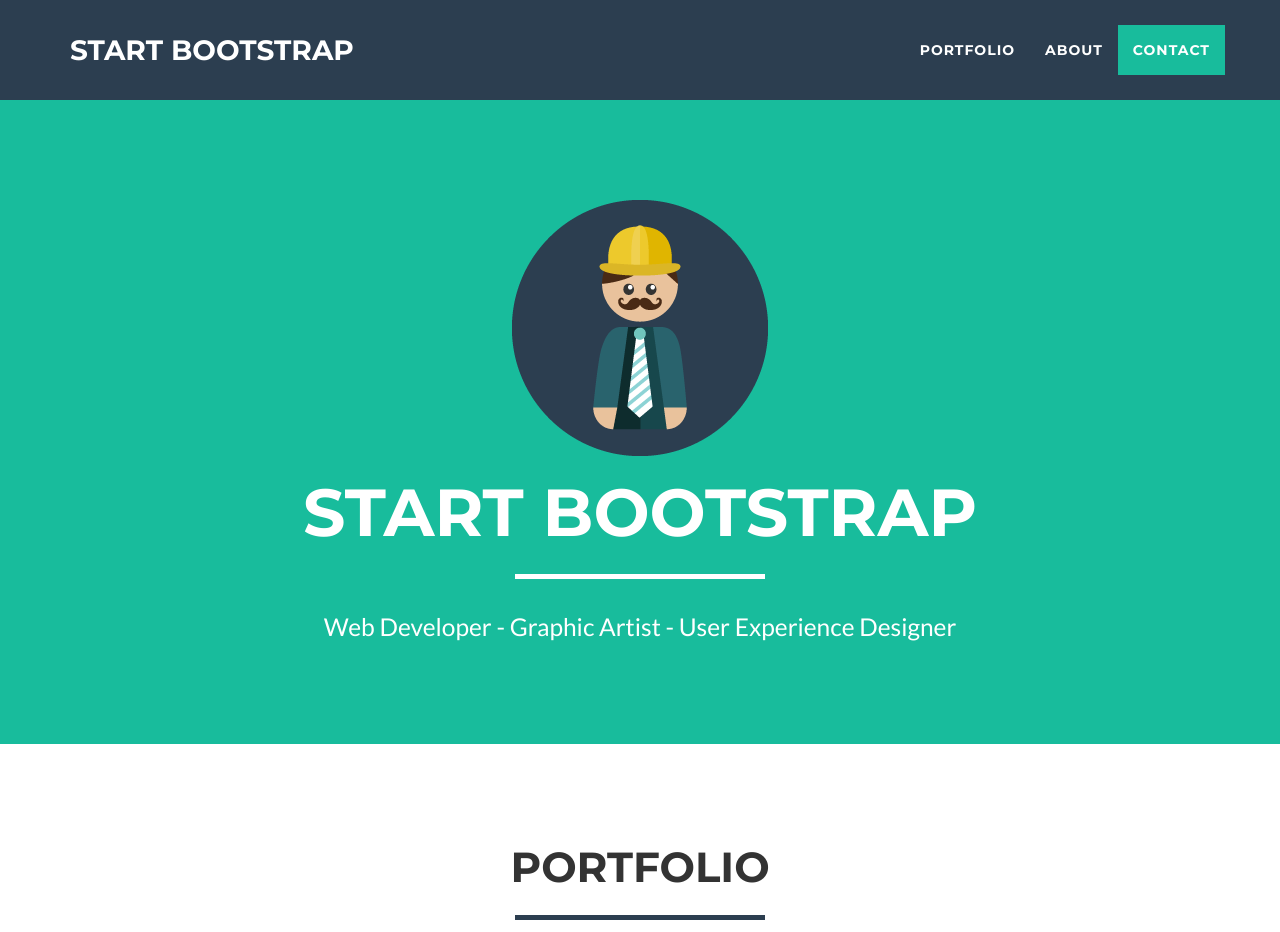
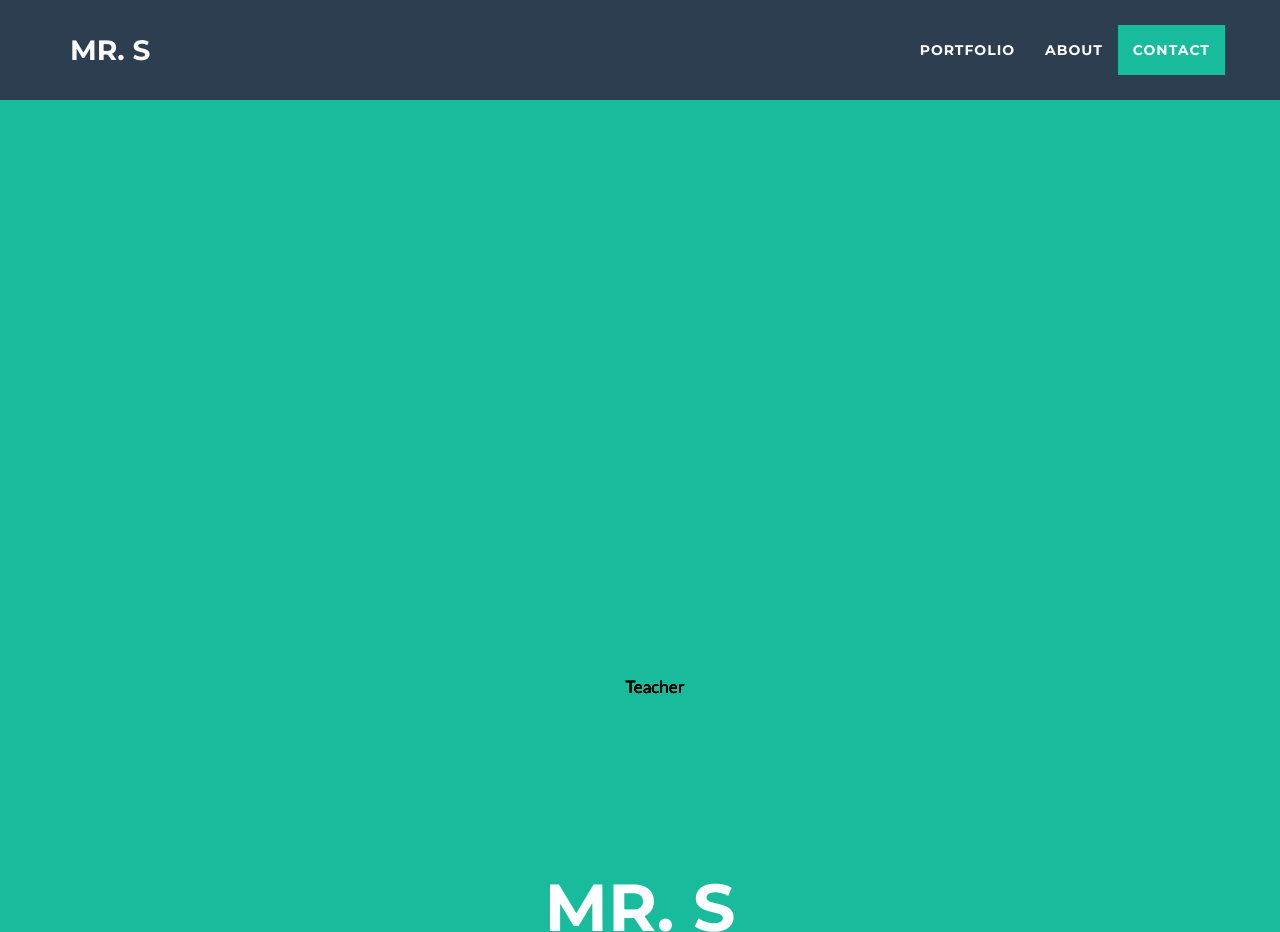
Before and after one commit to j845766/j845766.github.io, a website: page index.html in a window 1280 px wide. Shown: the top 932 px of the page. Drawn offline with nearby package versions, Linux system fonts and the light colour scheme.

Commit message:
Update index.html

```diff
--- a/index.html
+++ b/index.html
@@ -9,7 +9,7 @@
     <meta name="description" content="">
     <meta name="author" content="">
 
-    <title>Freelancer - Start Bootstrap Theme</title>
+    <title>My Personal Website</title>
 
     <!-- Bootstrap Core CSS -->
     <link href="vendor/bootstrap/css/bootstrap.min.css" rel="stylesheet">
@@ -42,7 +42,7 @@
                 <button type="button" class="navbar-toggle" data-toggle="collapse" data-target="#bs-example-navbar-collapse-1">
                     <span class="sr-only">Toggle navigation</span> Menu <i class="fa fa-bars"></i>
                 </button>
-                <a class="navbar-brand" href="#page-top">Start Bootstrap</a>
+                <a class="navbar-brand" href="#page-top">Mr. S</a>
             </div>
 
             <!-- Collect the nav links, forms, and other content for toggling -->
@@ -72,11 +72,28 @@
         <div class="container" id="maincontent" tabindex="-1">
             <div class="row">
                 <div class="col-lg-12">
-                    <img class="img-responsive" src="img/profile.png" alt="">
+<div class="container">
+	<div class="row">
+	<svg viewBox="0 0 960 300">
+    <symbol id="s-text">
+		<text text-anchor="middle" x="50%" y="80%">Teacher </text>
+	</symbol>
+
+	<g class = "g-ants">
+		<use xlink:href="#s-text" class="text-copy"></use>
+		<use xlink:href="#s-text" class="text-copy"></use>
+		<use xlink:href="#s-text" class="text-copy"></use>
+		<use xlink:href="#s-text" class="text-copy"></use>
+		<use xlink:href="#s-text" class="text-copy"></use>
+	</g>
+</svg>
+	</div>
+    </div>
+</div>
                     <div class="intro-text">
-                        <h1 class="name">Start Bootstrap</h1>
+                        <h1 class="name">Mr. S</h1>
                         <hr class="star-light">
-                        <span class="skills">Web Developer - Graphic Artist - User Experience Designer</span>
+                        <span class="skills">Web Developer - Teacher- User Experience Designer</span>
                     </div>
                 </div>
             </div>
```
